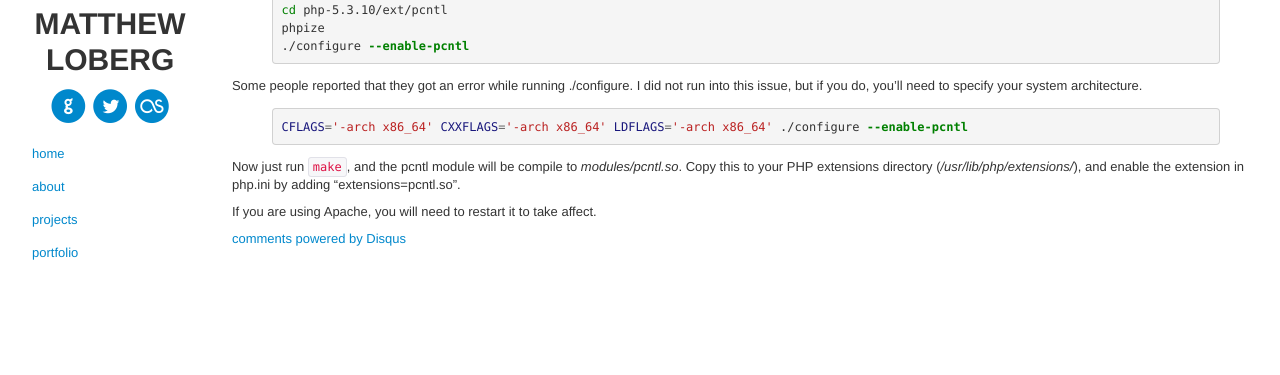
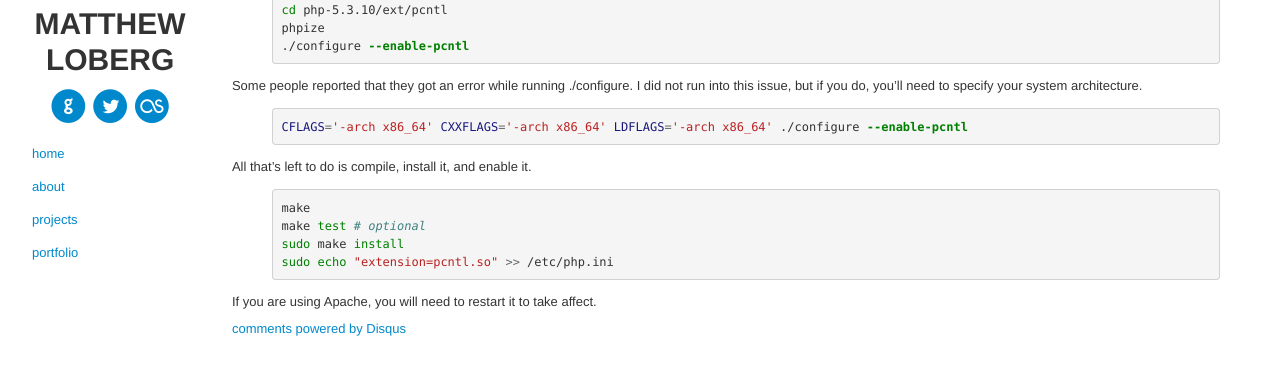
Before and after one commit to mloberg/mloberg.github.com, a Jekyll site: the page built from _posts/2012-11-21-installing-pcntl-on-lion.md, in a window 1280 px wide, cut to the strip 224-599 px from the top of the page. Built offline with Jekyll 4.4.1, drawn with Linux system fonts in a browser that asks for light colours; Markdown is read by kramdown in place of the engine named in the settings; comment, search, counter and statistics services are not loaded.

Commit message:
Updated post. Install should work 100% now.

```diff
--- a/_posts/2012-11-21-installing-pcntl-on-lion.md
+++ b/_posts/2012-11-21-installing-pcntl-on-lion.md
@@ -21,6 +21,13 @@ Some people reported that they got an error while running ./configure. I did not
 CFLAGS='-arch x86_64' CXXFLAGS='-arch x86_64' LDFLAGS='-arch x86_64' ./configure --enable-pcntl
 {% endhighlight %}
 
-Now just run `make`, and the pcntl module will be compile to *modules/pcntl.so*. Copy this to your PHP extensions directory (*/usr/lib/php/extensions/*), and enable the extension in php.ini by adding "extensions=pcntl.so".
+All that's left to do is compile, install it, and enable it.
+
+{% highlight bash %}
+make
+make test # optional
+sudo make install
+sudo echo "extension=pcntl.so" >> /etc/php.ini
+{% endhighlight %}
 
 If you are using Apache, you will need to restart it to take affect.
```
